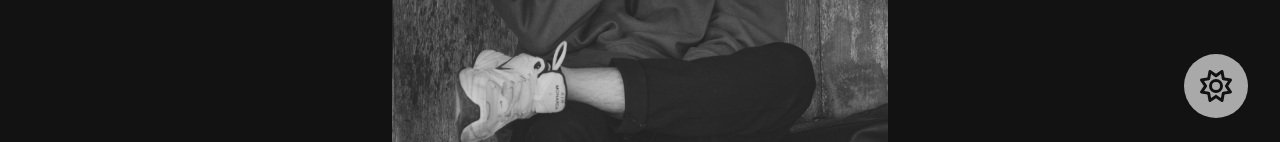
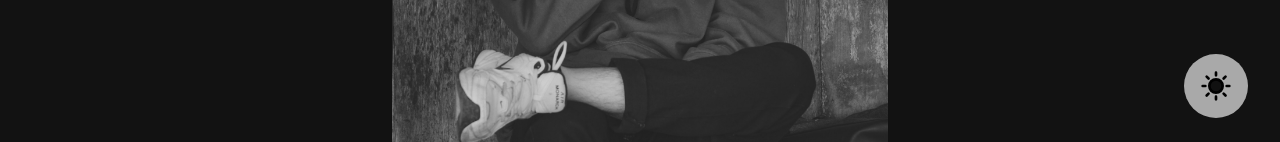
Before and after one commit to nhthieu/hieu-nguyen-website, a Next.js app: page /about in a window 1280 px wide. Both pictures are taken after a click on the button 1216 px from the left and 744 px from the top of the page. Shown: the part 658-800 px from the top of the page. Built offline with nearby package versions, Linux system fonts and the light colour scheme.

Commit message:
change sun icon

```diff
--- a/components/Icons.tsx
+++ b/components/Icons.tsx
@@ -123,12 +123,22 @@ export const MoonIcon = ({ className = "", ...rest }) => (
 export const SunIcon = ({ className = "", ...rest }) => (
   <svg
     xmlns="http://www.w3.org/2000/svg"
-    viewBox="0 0 512 512"
-    width='1em'
-    height='1em'
+    width="1em"
+    height="1em"
+    fill="none"
+    viewBox="0 0 24 24"
     className={`w-full h-auto ${className}`}
-    {...rest}>
-    <path d="M375.7 19.7c-1.5-8-6.9-14.7-14.4-17.8s-16.1-2.2-22.8 2.4L256 61.1 173.5 4.2c-6.7-4.6-15.3-5.5-22.8-2.4s-12.9 9.8-14.4 17.8l-18.1 98.5-98.5 18.2c-8 1.5-14.7 6.9-17.8 14.4s-2.2 16.1 2.4 22.8L61.1 256 4.2 338.5c-4.6 6.7-5.5 15.3-2.4 22.8s9.8 13 17.8 14.4l98.5 18.1 18.1 98.5c1.5 8 6.9 14.7 14.4 17.8s16.1 2.2 22.8-2.4l82.6-56.8 82.5 56.9c6.7 4.6 15.3 5.5 22.8 2.4s12.9-9.8 14.4-17.8l18.1-98.5 98.5-18.1c8-1.5 14.7-6.9 17.8-14.4s2.2-16.1-2.4-22.8L450.9 256l56.9-82.5c4.6-6.7 5.5-15.3 2.4-22.8s-9.8-12.9-17.8-14.4l-98.5-18.1-18.2-98.5zM269.6 110l65.6-45.2 14.4 78.3c1.8 9.8 9.5 17.5 19.3 19.3l78.3 14.4-45.2 65.6c-5.7 8.2-5.7 19 0 27.2l45.2 65.6-78.3 14.4c-9.8 1.8-17.5 9.5-19.3 19.3l-14.4 78.3-65.6-45.2c-8.2-5.7-19-5.7-27.2 0l-65.6 45.2-14.4-78.3c-1.8-9.8-9.5-17.5-19.3-19.3l-78.3-14.4 45.2-65.6c5.7-8.2 5.7-19 0-27.2l-45.2-65.6 78.3-14.4c9.8-1.8 17.5-9.5 19.3-19.3l14.4-78.3 65.6 45.2c8.2 5.7 19 5.7 27.2 0zM256 368a112 112 0 1 0 0-224 112 112 0 1 0 0 224zm-64-112a64 64 0 1 1 128 0 64 64 0 1 1-128 0z" />
+    {...rest}
+  >
+    <g>
+      <path
+        stroke="#000"
+        strokeLinecap="round"
+        strokeLinejoin="round"
+        strokeWidth="2"
+        d="M12 4V2m0 18v2M6.414 6.414L5 5m12.728 12.728l1.414 1.414M4 12H2m18 0h2m-4.271-5.586L19.143 5M6.415 17.728L5 19.142M12 17a5 5 0 110-10 5 5 0 010 10z"
+      ></path>
+    </g>
   </svg>
 )
 
```
